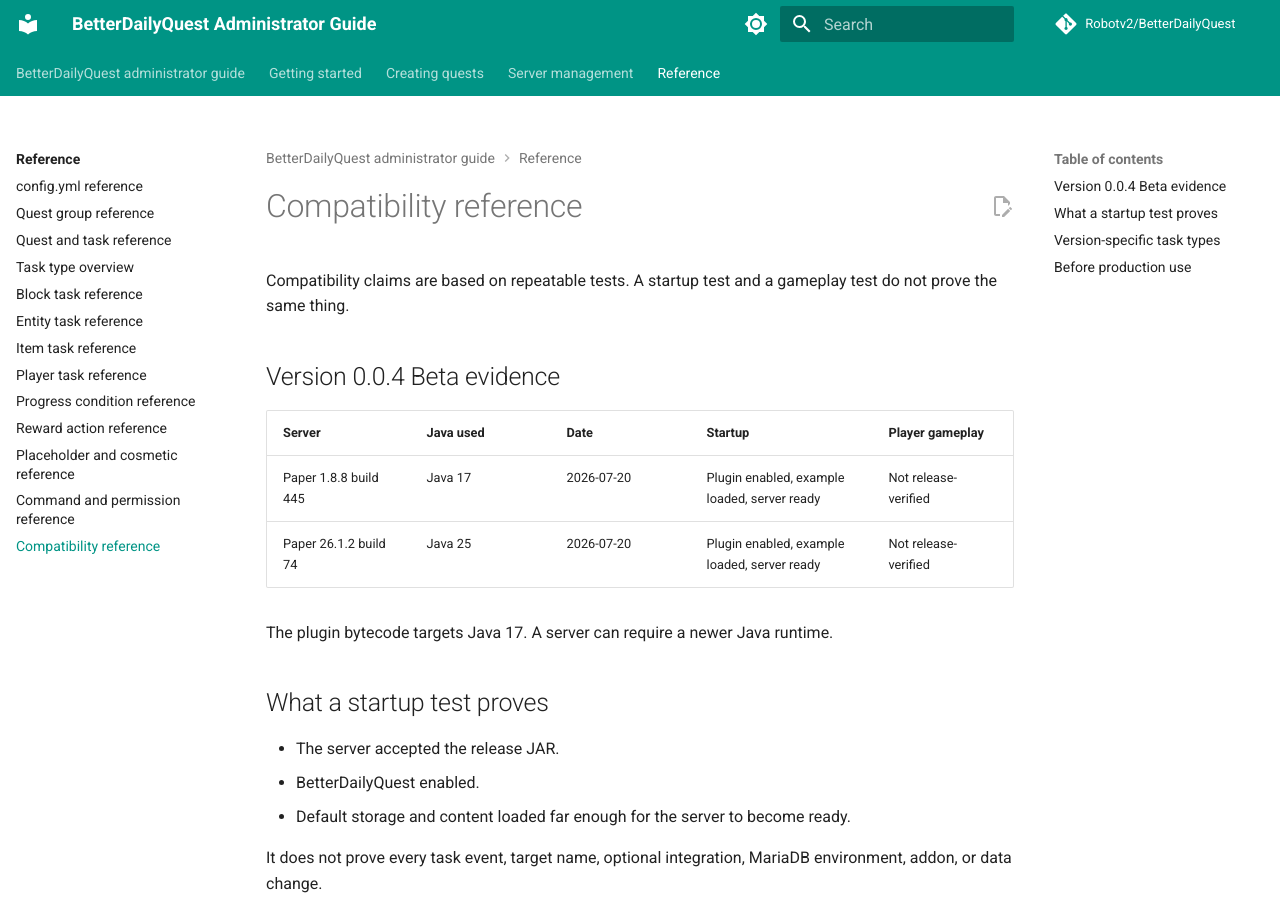
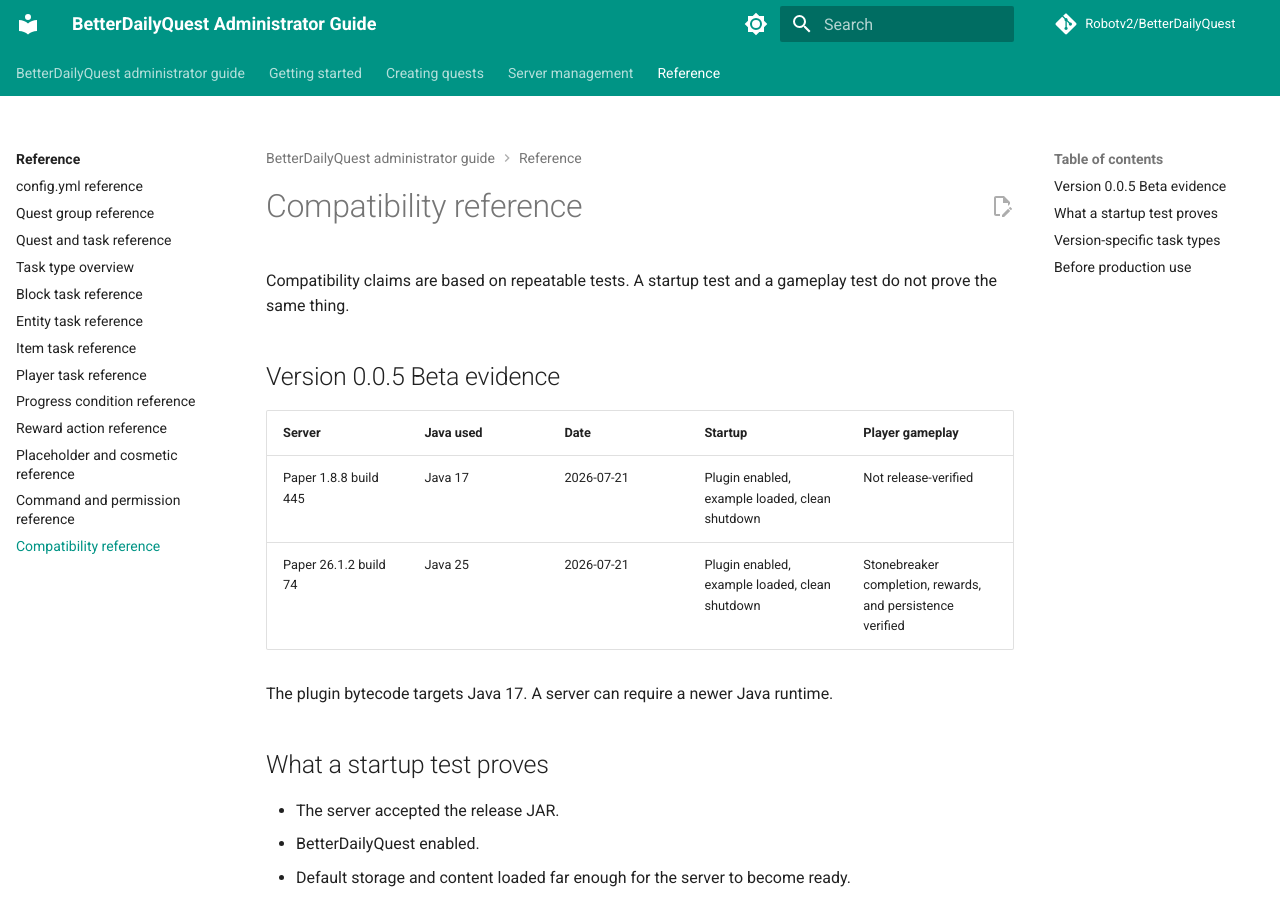
Before and after one commit to Robotv2/BetterDailyQuest, an MkDocs documentation site: the page built from docs/reference/compatibility.md, in a window 1280 px wide and 900 px high. Built offline with MkDocs 1.6.1 and Material for MkDocs 9.7.7, drawn with Linux system fonts in a browser that asks for light colours; comment, search, counter and statistics services are not loaded.

```diff
--- a/docs/getting-started/installation.md
+++ b/docs/getting-started/installation.md
@@ -11,7 +11,7 @@ description: Install BetterDailyQuest and confirm that the plugin starts without
 ## Install the plugin
 
 1. Stop the server.
-2. Download the JAR attached to [BetterDailyQuest 0.0.4 Beta](https://github.com/Robotv2/BetterDailyQuest/releases/tag/v0.0.4).
+2. Download the JAR attached to [BetterDailyQuest 0.0.5 Beta](https://github.com/Robotv2/BetterDailyQuest/releases/tag/v0.0.5).
 3. Put the JAR directly in the server `plugins` folder.
 4. Make sure there is only one BetterDailyQuest JAR in that folder.
 5. Allow the server to access the internet for the first startup.
--- a/docs/getting-started/requirements.md
+++ b/docs/getting-started/requirements.md
@@ -11,7 +11,7 @@ Check these points before you install BetterDailyQuest.
 - A Bukkit-compatible Minecraft server.
 - A Java runtime supported by that server.
 - Access to the server console and `plugins` folder.
-- The JAR from [BetterDailyQuest 0.0.4 Beta](https://github.com/Robotv2/BetterDailyQuest/releases/tag/v0.0.4).
+- The JAR from [BetterDailyQuest 0.0.5 Beta](https://github.com/Robotv2/BetterDailyQuest/releases/tag/v0.0.5).
 
 BetterDailyQuest targets Java 17 bytecode. A recent server can require a newer Java version. Use the Java version required by your server software.
 
--- a/docs/reference/compatibility.md
+++ b/docs/reference/compatibility.md
@@ -6,12 +6,12 @@ description: Review release-specific BetterDailyQuest server, Java, startup, and
 
 Compatibility claims are based on repeatable tests. A startup test and a gameplay test do not prove the same thing.
 
-## Version 0.0.4 Beta evidence
+## Version 0.0.5 Beta evidence
 
 | Server | Java used | Date | Startup | Player gameplay |
 | --- | --- | --- | --- | --- |
-| Paper 1.8.8 build 445 | Java 17 | 2026-07-20 | Plugin enabled, example loaded, server ready | Not release-verified |
-| Paper 26.1.2 build 74 | Java 25 | 2026-07-20 | Plugin enabled, example loaded, server ready | Not release-verified |
+| Paper 1.8.8 build 445 | Java 17 | 2026-07-21 | Plugin enabled, example loaded, clean shutdown | Not release-verified |
+| Paper 26.1.2 build 74 | Java 25 | 2026-07-21 | Plugin enabled, example loaded, clean shutdown | Stonebreaker completion, rewards, and persistence verified |
 
 The plugin bytecode targets Java 17. A server can require a newer Java runtime.
 
```
Also changed, not shown: CHANGELOG.md (+20 -1 lines), README.md (+2 -2 lines), docs/index.md (+2 -2 lines), 2 other files.
